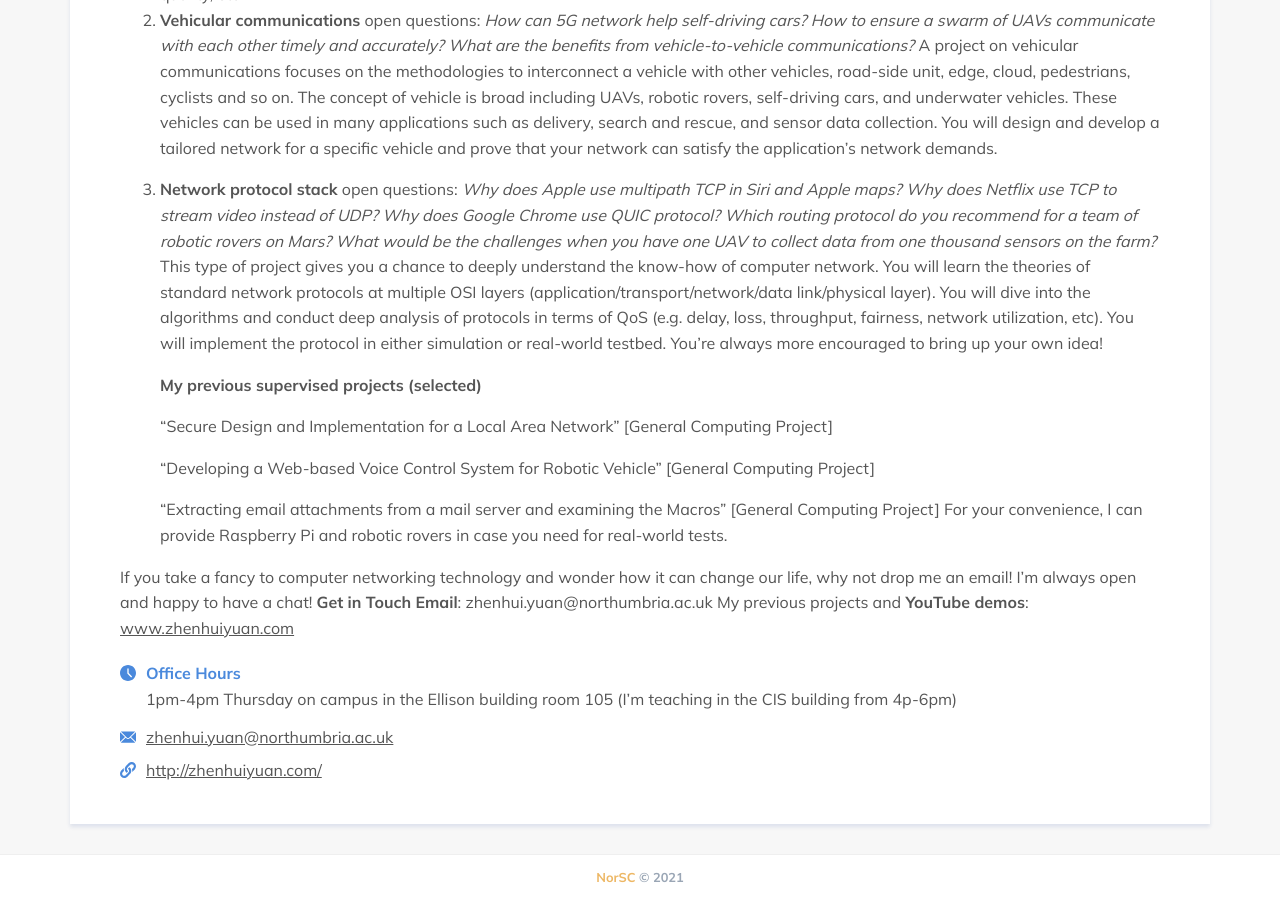
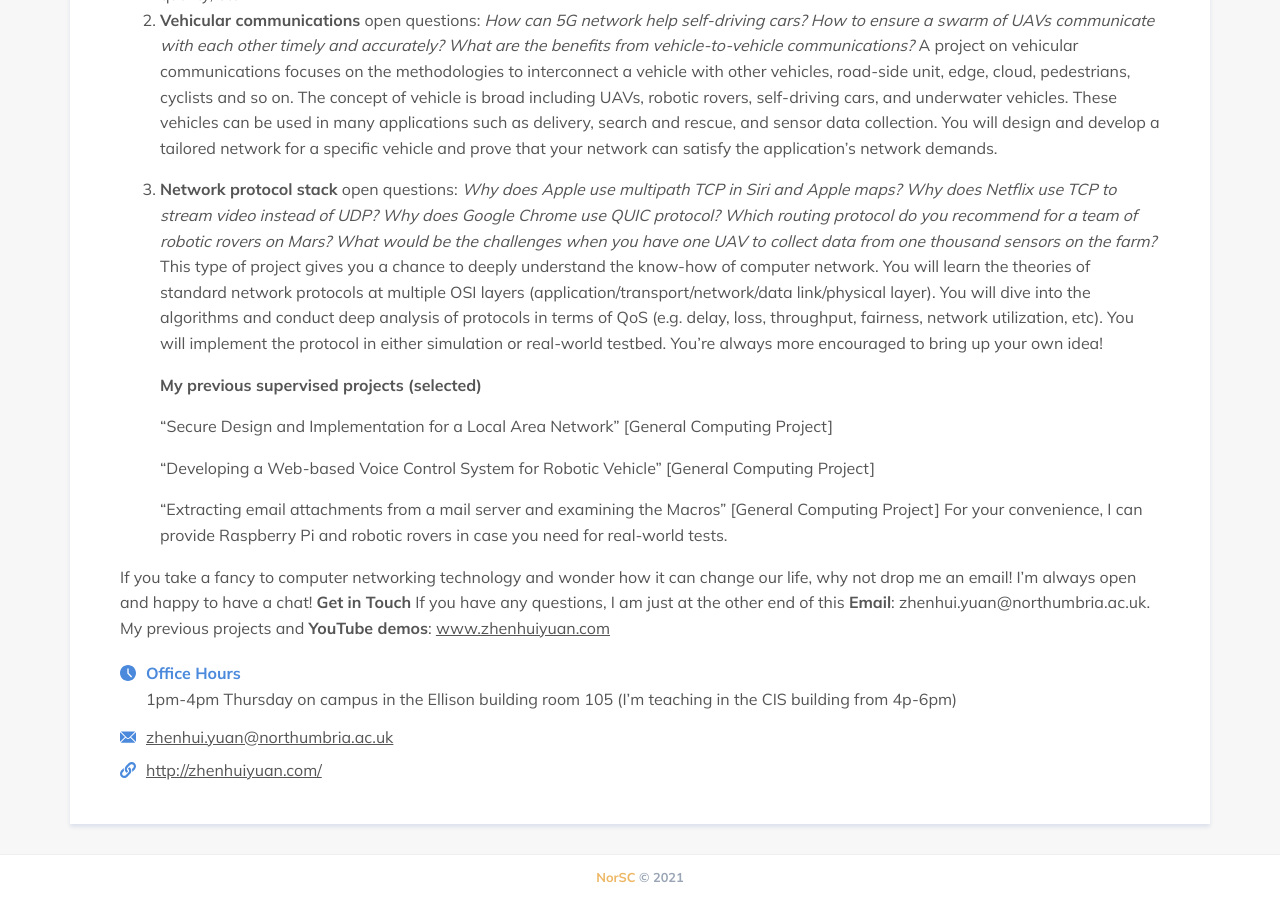
Before and after one commit to NorSC/supervisor-search, a Jekyll site: the page built from _supervisors/zhenhui-yuan.md, in a window 1280 px wide and 900 px high, scrolled down 719 px. Built offline with Jekyll 4.4.1, drawn with Linux system fonts in a browser that asks for light colours; a script that is not in the unit is left out.

Commit message:
Update Supervisors “zhenhui-yuan”

```diff
--- a/_supervisors/zhenhui-yuan.md
+++ b/_supervisors/zhenhui-yuan.md
@@ -57,7 +57,7 @@ additional_details: >-
 
   **Get in Touch**
 
-  **Email**: zhenhui.yuan@northumbria.ac.uk
+  If you have any questions, I am just at the other end of this **Email**: zhenhui.yuan@northumbria.ac.uk.
 
   My previous projects and **YouTube demos**: [www.zhenhuiyuan.com](www.zhenhuiyuan.com)
 ---
```
